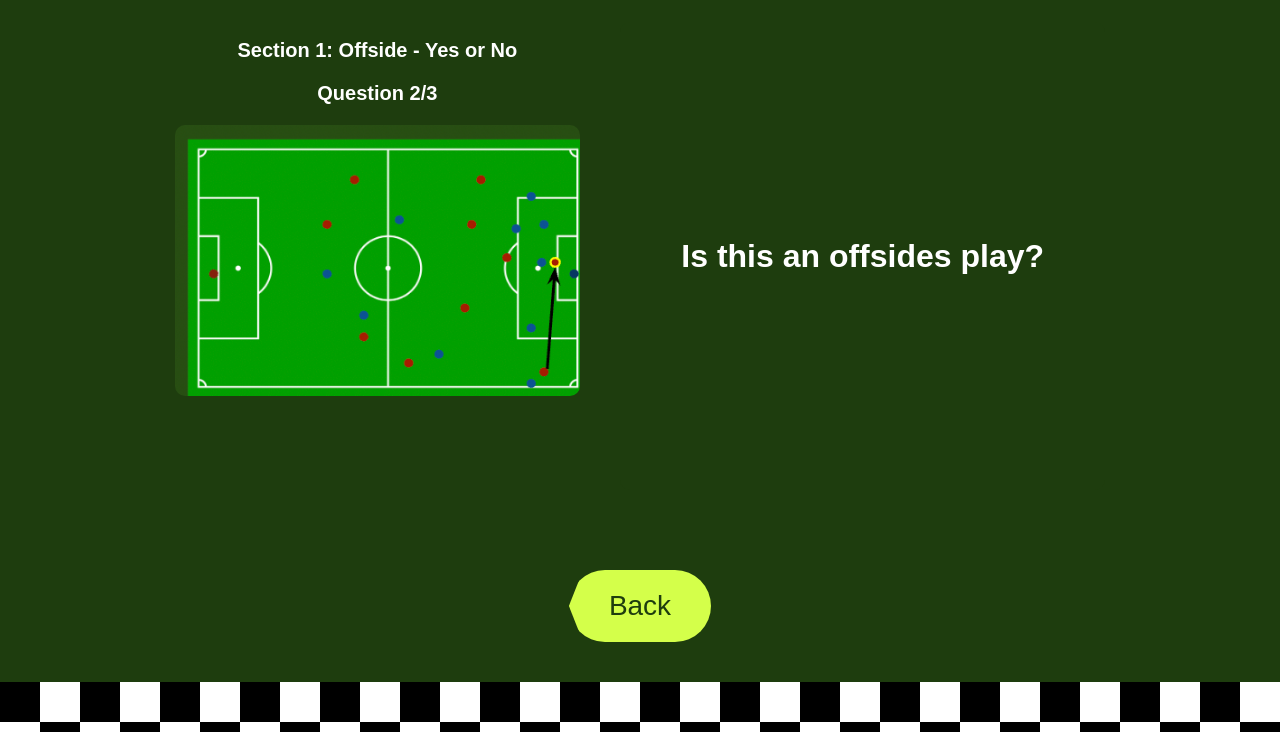
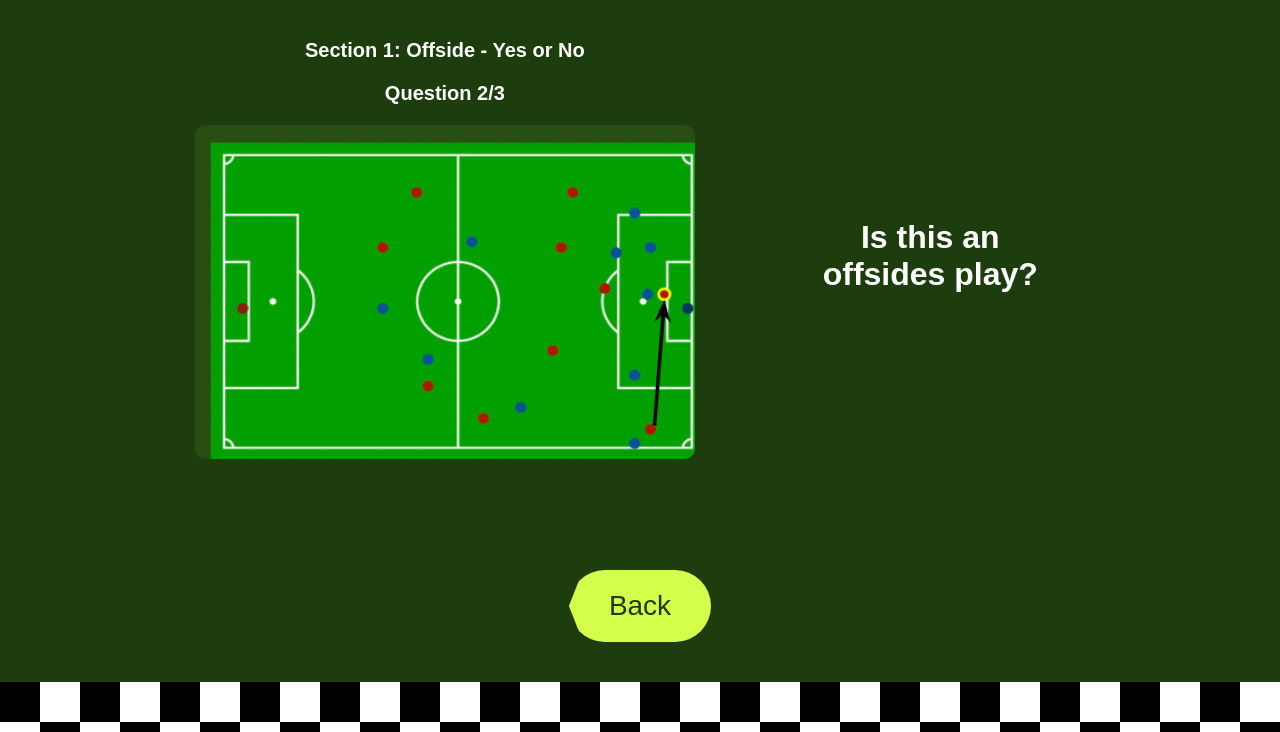
Before and after one commit to anumahmad/coms4170_ui_design_final, a Flask app: page /quiz/1 in a window 1280 px wide. Shown: the part 68-800 px from the top of the page. Run offline with Flask 3, Linux system fonts and the light colour scheme; some web fonts are replaced.

Commit message:
Update style.css

```diff
--- a/static/style.css
+++ b/static/style.css
@@ -319,7 +319,7 @@ footer {
 }
 
 .quiz-page .quiz-left {
-    flex: 1;
+    flex: 2;
 }
 
 .quiz-page .quiz-header {
```
